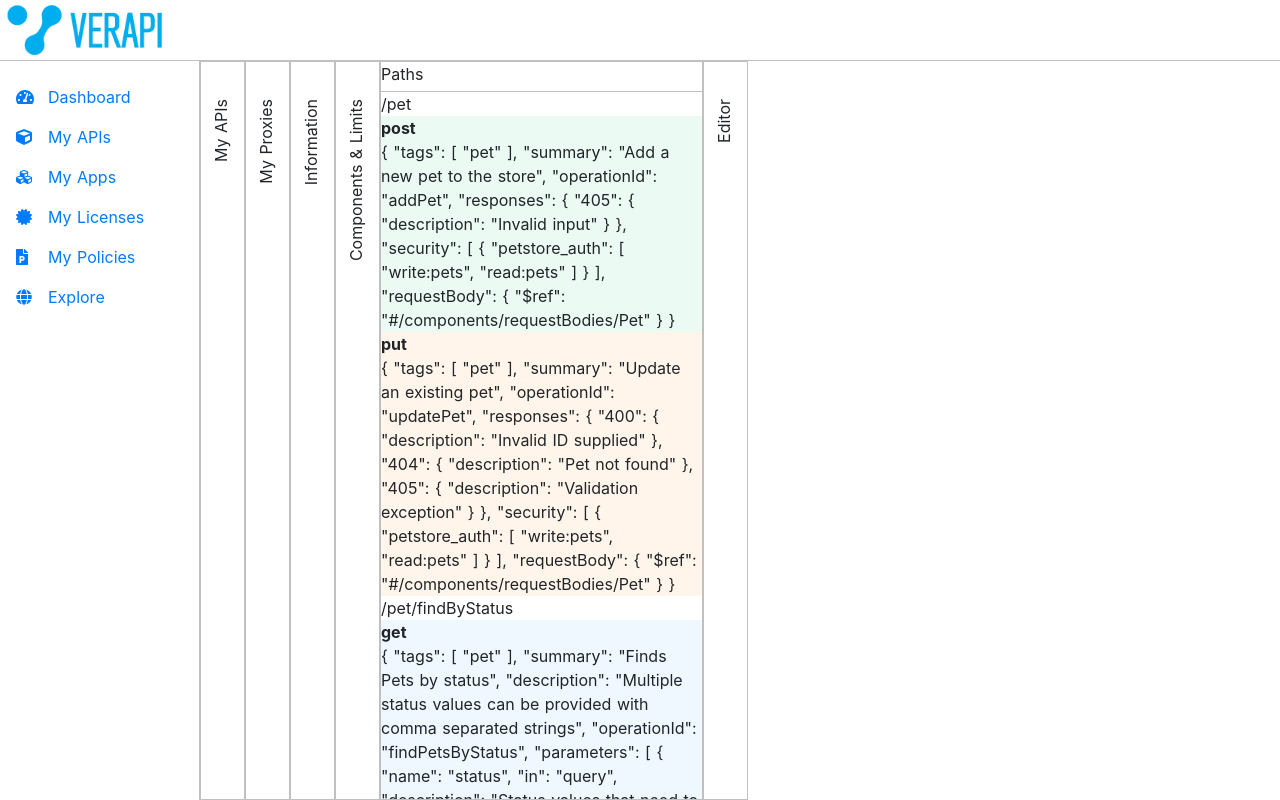
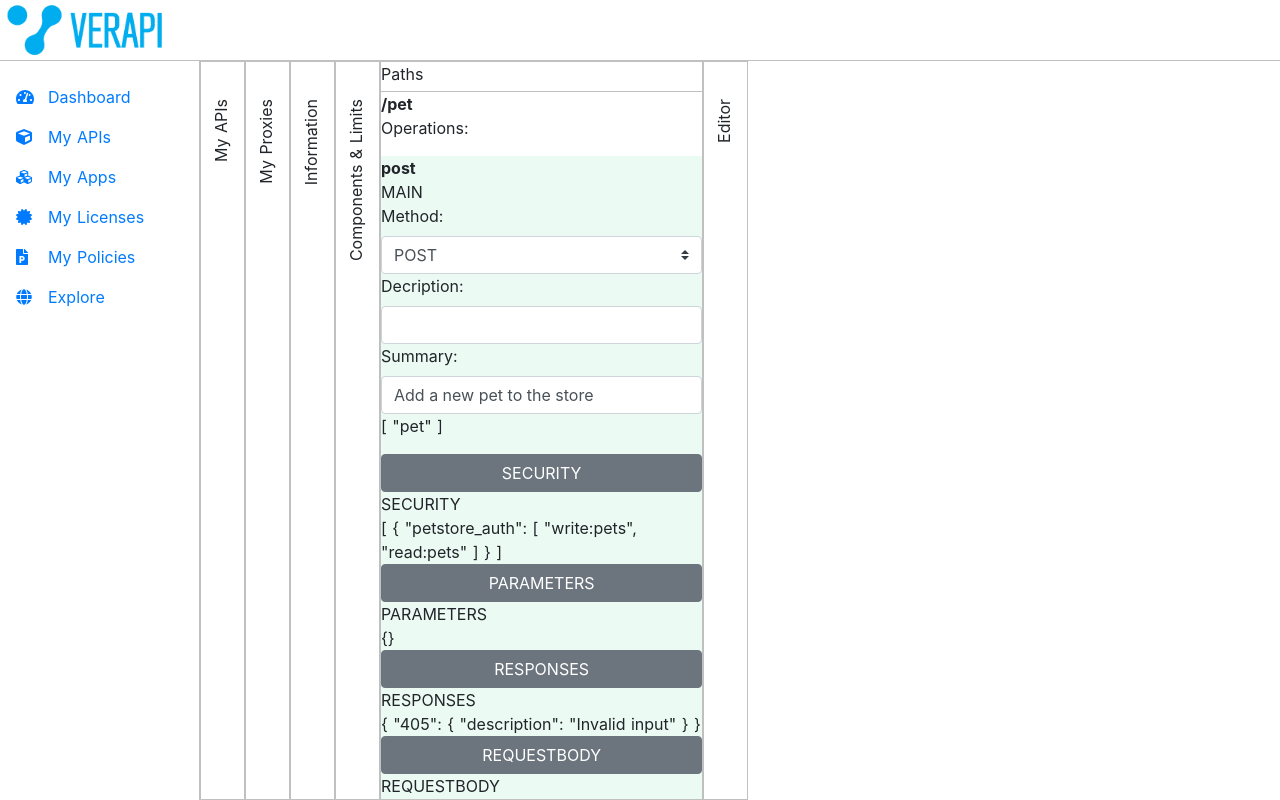
Before and after one commit to apiportal/abyss-web, a Vue app: page /#/app/my-apis/api/1 in a window 1280 px wide. Built offline with nearby package versions, Linux system fonts and the light colour scheme.

Commit message:
paths - getting in shape

```diff
--- a/src/components/routes/myApis/api/Api.vue
+++ b/src/components/routes/myApis/api/Api.vue
@@ -50,7 +50,10 @@
     >
       <template>
         <Paths
-          :paths="petData.paths"
+          :paths="apiData.paths"
+          :onMethodChange="handleMethodChange"
+          :onDescriptionChange="handleDescriptionChange"
+          :onSummaryChange="handleSummaryChange"
         />
       </template>
     </RollableWidget>
@@ -85,7 +88,7 @@ export default {
   },
   data() {
     return {
-      petData: pet3,
+      apiData: pet3,
       widgets: [
         {
           isRolled: true,
@@ -117,10 +120,61 @@ export default {
   mounted() {
   },
   methods: {
+    updateObjectPropName(obj, oldVal, newVal) {
+      return Object.keys(obj).reduce((object, key) => {
+        if (key === newVal) {
+          return { ...object };
+        }
+        return {
+          ...object,
+          [key !== oldVal ? key : newVal]: obj[key],
+        };
+      }, {});
+    },
     toggleRollableWidget(index) {
       this.widgets[index].isRolled = !this.widgets[index].isRolled;
     },
-
+    handleMethodChange({ path, oldVal, newVal }) {
+      this.apiData = {
+        ...this.apiData,
+        paths: {
+          ...this.apiData.paths,
+          [path]: {
+            ...this.updateObjectPropName(this.apiData.paths[path], oldVal, newVal),
+          },
+        },
+      };
+    },
+    handleDescriptionChange({ path, method, newVal }) {
+      this.apiData = {
+        ...this.apiData,
+        paths: {
+          ...this.apiData.paths,
+          [path]: {
+            ...this.apiData.paths[path],
+            [method]: {
+              ...this.apiData.paths[path][method],
+              description: newVal,
+            },
+          },
+        },
+      };
+    },
+    handleSummaryChange({ path, method, newVal }) {
+      this.apiData = {
+        ...this.apiData,
+        paths: {
+          ...this.apiData.paths,
+          [path]: {
+            ...this.apiData.paths[path],
+            [method]: {
+              ...this.apiData.paths[path][method],
+              summary: newVal,
+            },
+          },
+        },
+      };
+    },
   },
 };
 </script>
--- a/src/components/shared/PathEl.vue
+++ b/src/components/shared/PathEl.vue
@@ -1,14 +1,19 @@
 <template>
   <div class="path-container">
     <header>
-      {{ path }}
+      <strong>{{ path }}</strong>
     </header>
     <main>
+      <p>Operations:</p>
       <PathMethod
         v-for="(methodKey, index) in methodKeys"
         v-bind:key="index"
         :methodType="methodKey"
         :methodProps="methods[methodKey]"
+        :path="path"
+        :onMethodChange="onMethodChange"
+        :onDescriptionChange="onDescriptionChange"
+        :onSummaryChange="onSummaryChange"
       />
     </main>
   </div>
@@ -32,11 +37,23 @@ export default {
       required: true,
       default() { return {}; },
     },
+    onMethodChange: {
+      type: Function,
+      required: true,
+    },
+    onDescriptionChange: {
+      type: Function,
+      required: true,
+    },
+    onSummaryChange: {
+      type: Function,
+      required: true,
+    },
   },
-  data() {
-    return {
-      methodKeys: Object.keys(this.methods),
-    };
+  computed: {
+    methodKeys() {
+      return Object.keys(this.methods);
+    },
   },
 };
 </script>
--- a/src/components/shared/PathMethod.vue
+++ b/src/components/shared/PathMethod.vue
@@ -4,13 +4,64 @@
       <strong>{{ methodType }}</strong>
     </header>
     <main>
-      {{ methodProps }}
+      <PathMethodMain
+        :path="path"
+        :method="methodType"
+        :description="methodProps.description"
+        :summary="methodProps.summary"
+        :tags="methodProps.tags"
+        :operationId="methodProps.operationId"
+        :onMethodChange="onMethodChange"
+        :onDescriptionChange="onDescriptionChange"
+        :onSummaryChange="onSummaryChange"
+      />
+      <b-button block>SECURITY</b-button>
+      <PathMethodSecurity
+        :security="methodProps.security"
+      />
+      <b-button block>PARAMETERS</b-button>
+      <PathMethodParameters
+        :security="methodProps.parameters"
+      />
+      <b-button block>RESPONSES</b-button>
+      <PathMethodResponses
+        :responses="methodProps.responses"
+      />
+      <b-button block>REQUESTBODY</b-button>
+      <PathMethodRequestBody
+        :requestBody="methodProps.requestBody"
+      />
+      <b-button block>CALLBACKS</b-button>
+      <PathMethodCallbacks
+        :callbacks="methodProps.callbacks"
+      />
+      <b-button block>LINKS</b-button>
+      <PathMethodLinks
+        :links="methodProps.links"
+      />
     </main>
   </div>
 </template>
 
 <script>
+import PathMethodMain from '@/components/shared/PathMethodMain';
+import PathMethodSecurity from '@/components/shared/PathMethodSecurity';
+import PathMethodParameters from '@/components/shared/PathMethodParameters';
+import PathMethodResponses from '@/components/shared/PathMethodResponses';
+import PathMethodRequestBody from '@/components/shared/PathMethodRequestBody';
+import PathMethodCallbacks from '@/components/shared/PathMethodCallbacks';
+import PathMethodLinks from '@/components/shared/PathMethodLinks';
+
 export default {
+  components: {
+    PathMethodMain,
+    PathMethodSecurity,
+    PathMethodParameters,
+    PathMethodResponses,
+    PathMethodRequestBody,
+    PathMethodCallbacks,
+    PathMethodLinks,
+  },
   props: {
     methodType: {
       type: String,
@@ -21,6 +72,23 @@ export default {
       type: Object,
       required: true,
       default() { return {}; },
+    },
+    path: {
+      type: String,
+      required: true,
+      default() { return ''; },
+    },
+    onMethodChange: {
+      type: Function,
+      required: true,
+    },
+    onDescriptionChange: {
+      type: Function,
+      required: true,
+    },
+    onSummaryChange: {
+      type: Function,
+      required: true,
     },
   },
 };
--- /dev/null
+++ b/src/components/shared/PathMethodCallbacks.vue
@@ -0,0 +1,22 @@
+<template>
+  <div>
+    <header>
+      CALLBACKS
+    </header>
+    <main>
+      {{ callbacks }}
+    </main>
+  </div>
+</template>
+
+<script>
+export default {
+  props: {
+    callbacks: {
+      type: Object,
+      required: false,
+      default() { return {}; },
+    },
+  },
+};
+</script>
--- /dev/null
+++ b/src/components/shared/PathMethodLinks.vue
@@ -0,0 +1,22 @@
+<template>
+  <div>
+    <header>
+      LINKS
+    </header>
+    <main>
+      {{ links }}
+    </main>
+  </div>
+</template>
+
+<script>
+export default {
+  props: {
+    links: {
+      type: Object,
+      required: false,
+      default() { return {}; },
+    },
+  },
+};
+</script>
--- /dev/null
+++ b/src/components/shared/PathMethodMain.vue
@@ -0,0 +1,132 @@
+<template>
+  <div>
+    <header>
+      MAIN
+    </header>
+    <main>
+      <label for="">Method:</label>
+      <b-form-select
+        v-model="methodEditable"
+        :options="methods"
+        @change="(newVal) => onMethodChange({
+          path,
+          oldVal: method,
+          newVal,
+        })"
+      />
+      <label for="">Decription:</label>
+      {{ description }}
+      <b-form-input
+        type="text"
+        v-model="descriptionEditable"
+        @keyup.native="() => onDescriptionChange({
+          path,
+          method,
+          newVal: descriptionEditable,
+        })"
+      ></b-form-input>
+      <label for="">Summary:</label>
+      <b-form-input
+        type="text"
+        v-model="summaryEditable"
+        @keyup.native="() => onSummaryChange({
+          path,
+          method,
+          newVal: summaryEditable,
+        })"
+      ></b-form-input>
+      <p>{{ tags }}</p>
+    </main>
+  </div>
+</template>
+
+<script>
+export default {
+  props: {
+    method: {
+      type: String,
+      required: true,
+    },
+    path: {
+      type: String,
+      required: false,
+      default() { return ''; },
+    },
+    description: {
+      type: String,
+      required: false,
+      default() { return ''; },
+    },
+    summary: {
+      type: String,
+      required: false,
+      default() { return ''; },
+    },
+    tags: {
+      type: Array,
+      required: false,
+      default() { return []; },
+    },
+    operationId: {
+      type: String,
+      required: false,
+      default() { return ''; },
+    },
+    onMethodChange: {
+      type: Function,
+      required: true,
+    },
+    onDescriptionChange: {
+      type: Function,
+      required: true,
+    },
+    onSummaryChange: {
+      type: Function,
+      required: true,
+    },
+  },
+  data() {
+    return {
+      methods: [
+        {
+          value: 'get',
+          text: 'GET',
+        },
+        {
+          value: 'post',
+          text: 'POST',
+        },
+        {
+          value: 'put',
+          text: 'PUT',
+        },
+        {
+          value: 'delete',
+          text: 'DELETE',
+        },
+        {
+          value: 'head',
+          text: 'HEAD',
+        },
+        {
+          value: 'patch',
+          text: 'PATCH',
+        },
+        {
+          value: 'options',
+          text: 'OPTIONS',
+        },
+        {
+          value: 'trace',
+          text: 'TRACE',
+        },
+      ],
+      methodEditable: this.method,
+      descriptionEditable: this.description,
+      summaryEditable: this.summary,
+      tagsEditable: this.tags,
+      operationIdEditable: this.operationId,
+    };
+  },
+};
+</script>
--- /dev/null
+++ b/src/components/shared/PathMethodParameters.vue
@@ -0,0 +1,22 @@
+<template>
+  <div>
+    <header>
+      PARAMETERS
+    </header>
+    <main>
+      {{ parameters }}
+    </main>
+  </div>
+</template>
+
+<script>
+export default {
+  props: {
+    parameters: {
+      type: Object,
+      required: false,
+      default() { return {}; },
+    },
+  },
+};
+</script>
--- /dev/null
+++ b/src/components/shared/PathMethodRequestBody.vue
@@ -0,0 +1,22 @@
+<template>
+  <div>
+    <header>
+      REQUESTBODY
+    </header>
+    <main>
+      {{ requestBody }}
+    </main>
+  </div>
+</template>
+
+<script>
+export default {
+  props: {
+    requestBody: {
+      type: Object,
+      required: false,
+      default() { return {}; },
+    },
+  },
+};
+</script>
--- /dev/null
+++ b/src/components/shared/PathMethodResponses.vue
@@ -0,0 +1,22 @@
+<template>
+  <div>
+    <header>
+      RESPONSES
+    </header>
+    <main>
+      {{ responses }}
+    </main>
+  </div>
+</template>
+
+<script>
+export default {
+  props: {
+    responses: {
+      type: Object,
+      required: true,
+      default() { return {}; },
+    },
+  },
+};
+</script>
--- /dev/null
+++ b/src/components/shared/PathMethodSecurity.vue
@@ -0,0 +1,22 @@
+<template>
+  <div>
+    <header>
+      SECURITY
+    </header>
+    <main>
+      {{ security }}
+    </main>
+  </div>
+</template>
+
+<script>
+export default {
+  props: {
+    security: {
+      type: Array,
+      required: false,
+      default() { return []; },
+    },
+  },
+};
+</script>
--- a/src/components/shared/Paths.vue
+++ b/src/components/shared/Paths.vue
@@ -5,6 +5,9 @@
       v-bind:key="index"
       :path="pathKey"
       :methods="paths[pathKey]"
+      :onMethodChange="onMethodChange"
+      :onDescriptionChange="onDescriptionChange"
+      :onSummaryChange="onSummaryChange"
     />
   </div>
 </template>
@@ -22,11 +25,23 @@ export default {
       required: true,
       default() { return {}; },
     },
+    onMethodChange: {
+      type: Function,
+      required: true,
+    },
+    onDescriptionChange: {
+      type: Function,
+      required: true,
+    },
+    onSummaryChange: {
+      type: Function,
+      required: true,
+    },
   },
-  data() {
-    return {
-      pathKeys: Object.keys(this.paths),
-    };
+  computed: {
+    pathKeys() {
+      return Object.keys(this.paths);
+    },
   },
 };
 </script>
```
